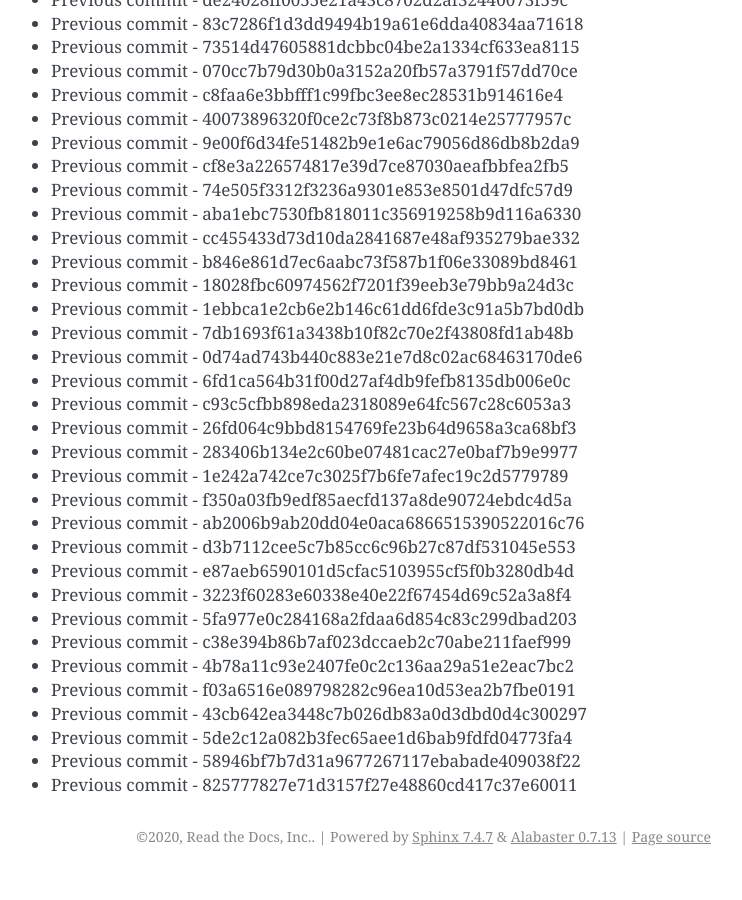
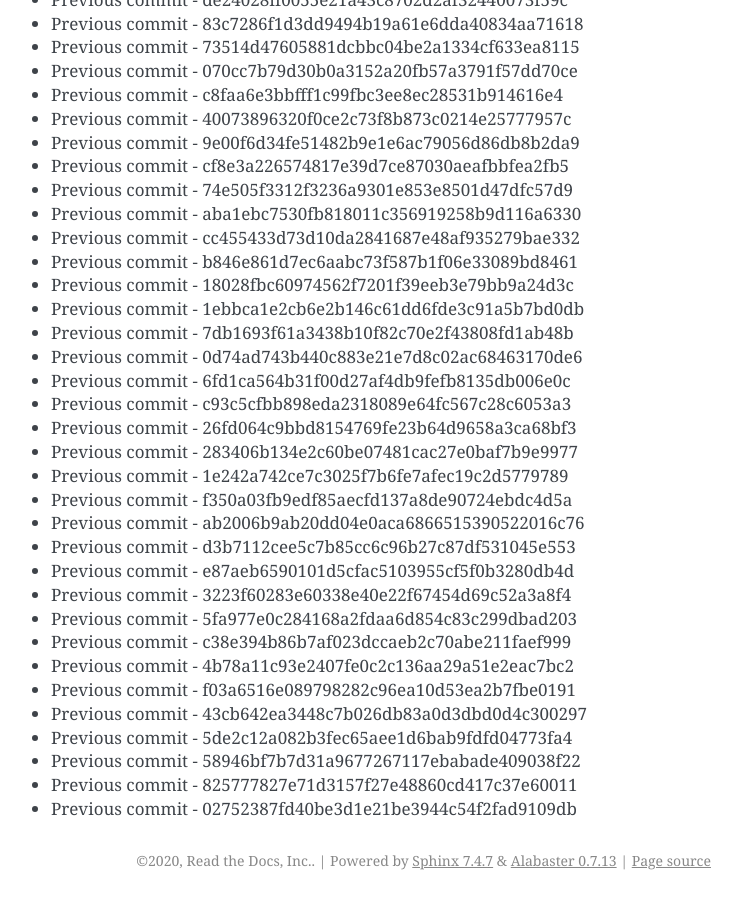
Before and after one commit to readthedocs/rtd-git-stresstest, a Sphinx documentation site: the page built from docs/updates.rst, in a window 1280 px wide and 900 px high, scrolled down 48535 px. Shown: the whole window, without its empty margins (399-1141 px from the left). Built offline with Sphinx 7.4.7, drawn with Linux system fonts in a browser that asks for light colours; before the commit the page ends 49411 px from its top, so only the background shows below that.

Commit message:
Generating commit from previous: 02752387fd40be3d1e21be3944c54f2fad9109db

```diff
--- a/docs/updates.rst
+++ b/docs/updates.rst
@@ -2071,3 +2071,4 @@ It can be tested for any performance characteristics.
 * Previous commit - 5de2c12a082b3fec65aee1d6bab9fdfd04773fa4
 * Previous commit - 58946bf7b7d31a9677267117ebabade409038f22
 * Previous commit - 825777827e71d3157f27e48860cd417c37e60011
+* Previous commit - 02752387fd40be3d1e21be3944c54f2fad9109db
```
